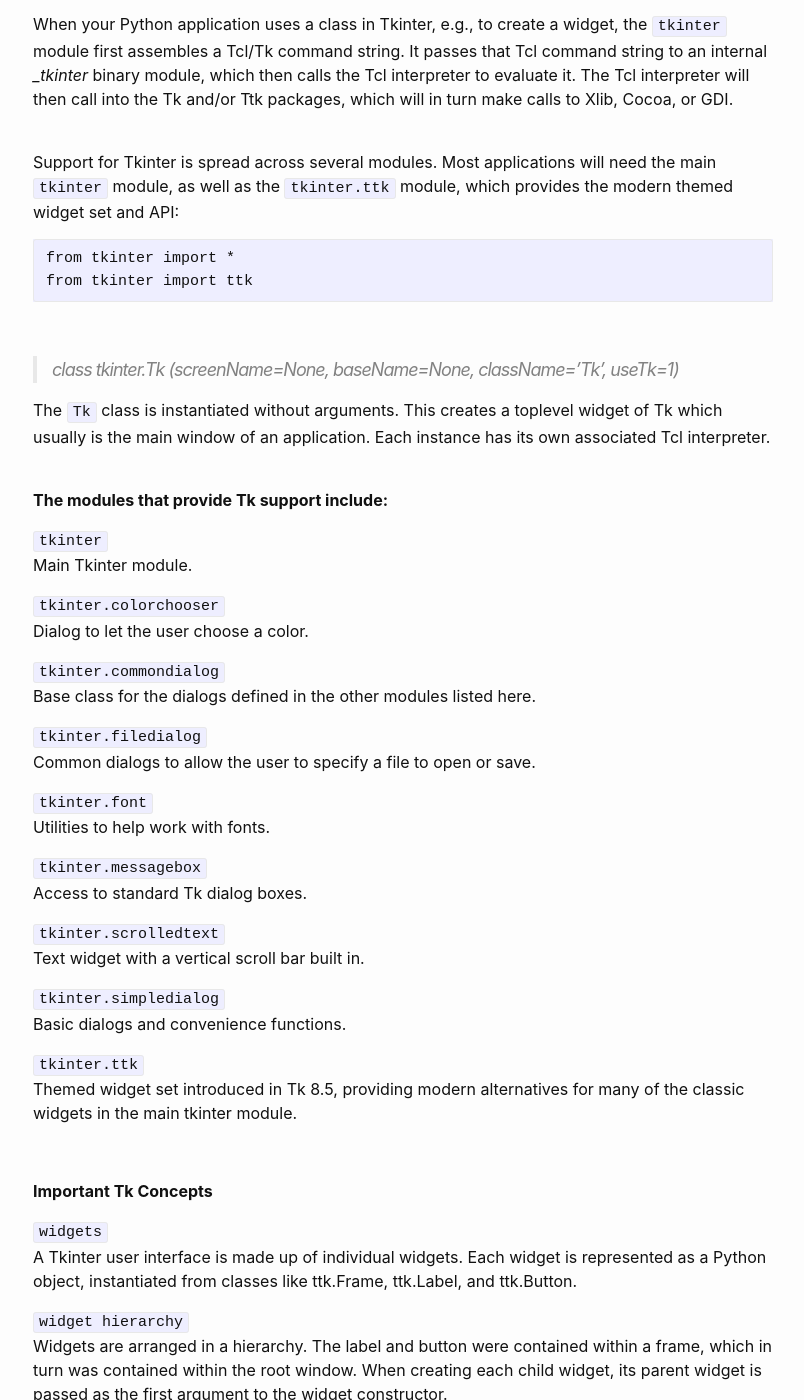
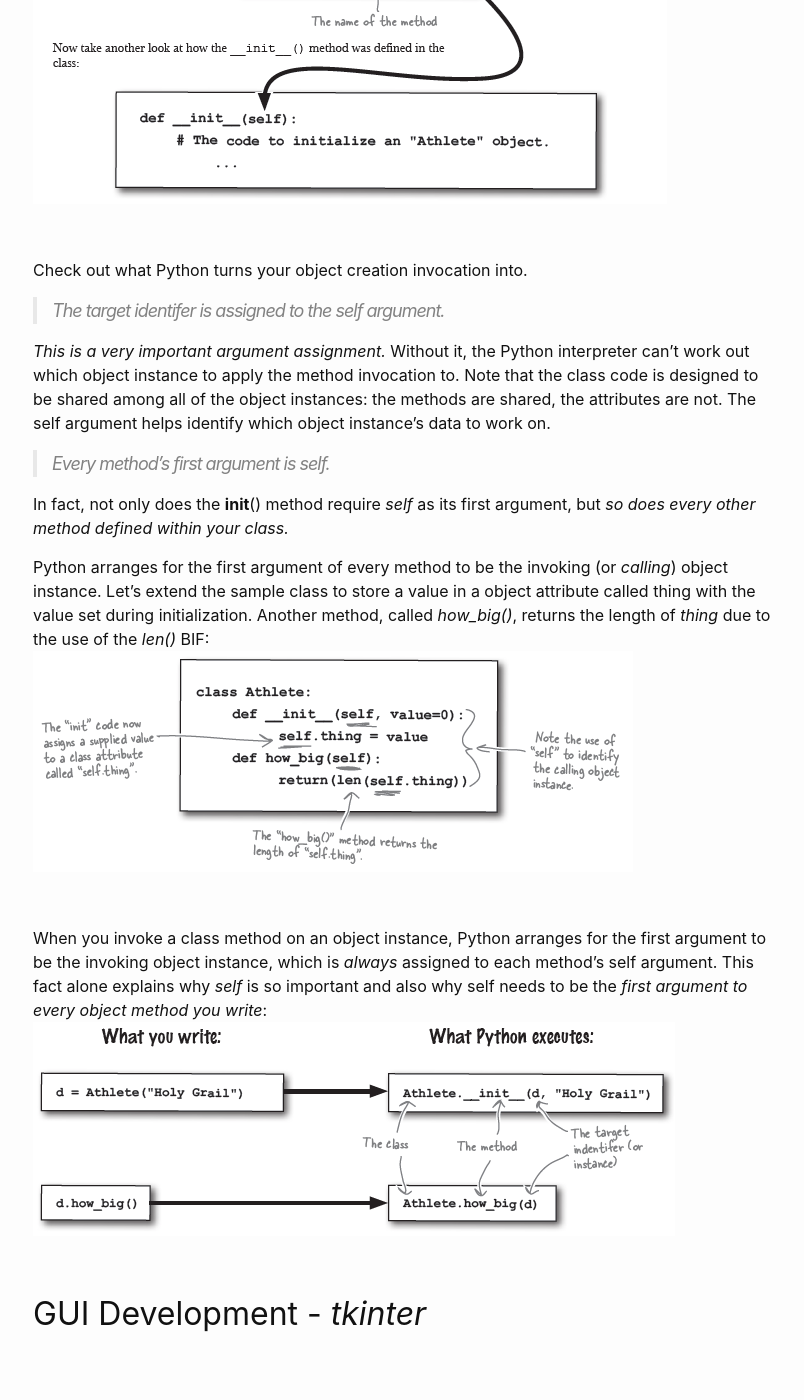
Before and after one commit to Hautaklyttn/progDocs, a Jekyll site: the page built from docs/articles/python.md, in a window 1280 px wide and 1400 px high, scrolled down 31620 px. Shown: the whole window, without its empty margins (237-1041 px from the left). Built offline with Jekyll 4.4.1, drawn with Linux system fonts in a browser that asks for light colours; some of the changed text lies outside the part shown.

Commit message:
Python update

````diff
--- a/docs/articles/python.md
+++ b/docs/articles/python.md
@@ -1110,7 +1110,7 @@ value=ws_new.Cells(2,2).Value
 <a name="ch6-1"></a>
 ## 6.1 Basics
 
-Example class:
+### Example class
 
 ```
 >>> class Worker:
@@ -1139,9 +1139,33 @@ This class defines a new kind of object that will have *name* and *pay* attribut
 
 > The implied “self” object is why we call this an *object-oriented* model: there is always an implied subject in functions within a class. In a sense, though, the class-based type simply builds on and uses core types—a user-defined *Worker* object here, for example, is just a collection of a string and a number (*name* and *pay*, respectively), plus functions for processing those two built-in objects.
 
-The larger story of classes is that their inheritance mechanism supports software hierarchies that lend themselves to customization by extension. We extend software by
-writing new classes, not by changing what already works. You should also know that classes are an optional feature of Python, and simpler built-in types such as lists and
-dictionaries are often better tools than user-coded classes.
+The larger story of classes is that their inheritance mechanism supports software hierarchies that lend themselves to customization by extension. We extend software by writing new classes, not by changing what already works. You should also know that classes are an optional feature of Python, and simpler built-in types such as lists and dictionaries are often better tools than user-coded classes.
+
+&nbsp;
+
+### The importance of <u>self</u>
+
+![so](../assets/pics/python_self.png)
+
+&nbsp;
+
+Check out what Python turns your object creation invocation into.
+
+> The target identifer is assigned to the self argument.
+
+*This is a very important argument assignment.* Without it, the Python interpreter can’t work out which object instance to apply the method invocation to. Note that the class code is designed to be shared among all of the object instances: the methods are shared, the attributes are not. The self argument helps identify which object instance’s data to work on.
+
+> Every method’s first argument is *self*.
+
+In fact, not only does the __init__() method require *self* as its first argument, but *so does every other method defined within your class.*
+
+Python arranges for the first argument of every method to be the invoking (or *calling*) object instance. Let’s extend the sample class to store a value in a object attribute called thing with the value set during initialization. Another method, called *how_big()*, returns the length of *thing* due to the use of the *len()* BIF:
+![so](../assets/pics/python_self_02.png)
+
+&nbsp;
+
+When you invoke a class method on an object instance, Python arranges for the first argument to be the invoking object instance, which is *always* assigned to each method’s self argument. This fact alone explains why *self* is so important and also why self needs to be the *first argument to every object method you write*:
+![so](../assets/pics/python_self_03.png)
 
 &nbsp;
 
@@ -1168,9 +1192,10 @@ from tkinter import ttk
 > class tkinter.Tk (screenName=None, baseName=None, className='Tk', useTk=1)
 
 The `Tk` class is instantiated without arguments. This creates a toplevel widget of Tk which usually is the main window of an application. Each instance has its own associated Tcl interpreter.
+
 &nbsp;
 
-**The modules that provide Tk support include:**
+**The modules that provide Tk support include**
 
 `tkinter`
 Main Tkinter module.
@@ -1248,6 +1273,8 @@ btn = ttk.Button(frm, ...)
 print(btn.configure().keys())
 ```
 
+&nbsp;
+
 ### 7.2.1 Coupling Widget Variables
 The current-value setting of some widgets (like text **entry** widgets) can be connected directly to application variables by using special options. These options are `variable`, `textvariable`, `onvalue`, `offvalue`, and `value`. This connection works both ways: if the variable changes for any reason, the widget it’s connected to will be updated to reflect the new value.
 
````
Also changed, not shown: docs/assets/pics/python_self.png (added), docs/assets/pics/python_self_02.png (added), docs/assets/pics/python_self_03.png (added).
